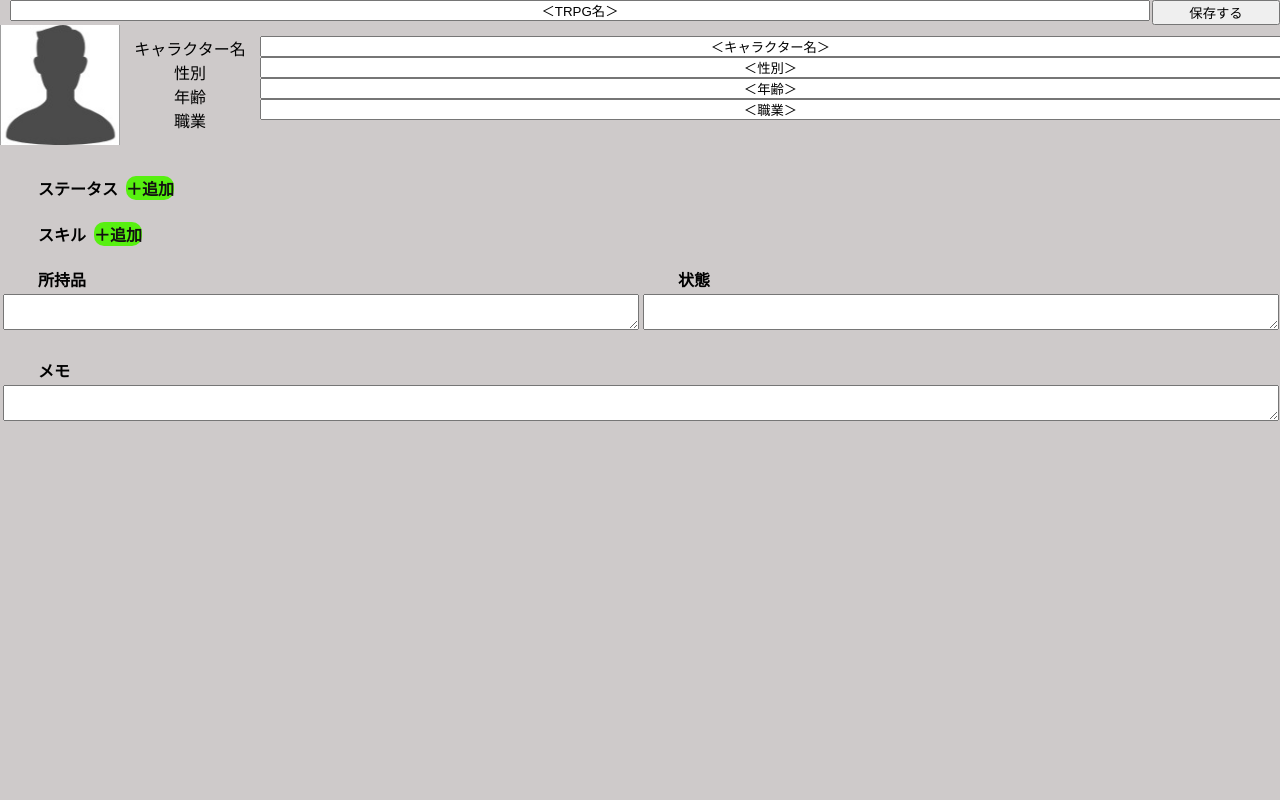
After one commit to pigHuman/TRPG, a Flask app: template templates/charEdit.html in a window 1280 px wide. The commit adds this page. Run offline with Flask 2, Linux system fonts and the light colour scheme; the template is opened without the code that fills it, so the values that code supplies are empty; the visitor is signed in with stand-in values (Sample User, id 1); some libraries are stand-ins or nearby versions.

Commit message:
Add files via upload

```diff
--- /dev/null
+++ b/static/js/charEdit.js
@@ -0,0 +1,42 @@
+//与えられたclassを持つ最初の要素を返す
+function getFirstElementByClass(node,className){
+        var element = node.getElementsByClassName(className);
+        element = element[0];
+        return element;
+}
+//要素を複製して返す
+function cloneElements(orgElement){
+        cloneCount = cloneCount + 1;
+        var cloneElement = orgElement.cloneNode(true);
+        cloneElement.id = "clone" + cloneCount;
+        return cloneElement;
+}
+
+window.onload = function onloads(){
+        cloneCount = 0;
+}
+
+function addBox(element){
+        var addArea = element.parentNode.parentNode.parentNode.parentNode;
+        var addElement = getFirstElementByClass(element.parentNode.parentNode.parentNode.parentNode,"original");
+        var newStatus = cloneElements(addElement);
+        newStatus.style.display = "block";
+        addArea.appendChild(newStatus);
+}
+
+function delBox(element){
+        var delBox = element.parentNode.parentNode.parentNode;
+        delBox.parentNode.removeChild(delBox);
+}
+
+function textAreaHeightSet(argObj){
+
+         argObj.style.height = "10px";
+         var wSclollHeight = parseInt(argObj.scrollHeight);
+
+         var wLineH = parseInt(argObj.style.lineHeight.replace(/px/, ''));
+
+         if(wSclollHeight < (wLineH * 2)){wSclollHeight=(wLineH * 2);}
+
+         argObj.style.height = wSclollHeight + "px";
+}
--- a/static/js/main.js
+++ b/static/js/main.js
@@ -419,3 +419,7 @@ function characterSelect(){
 function roomSelect(){
         window.open("/roomSelect/", "roomSelect", "width=500,height=500,top=100,left=100");
 }
+
+function acountConfig(){
+        window.open("/acountConfig/", "acountConfig", "width=500,height=500,top=100,left=100");
+}
--- /dev/null
+++ b/templates/charEdit.html
@@ -0,0 +1,137 @@
+<!DOCTYPE html>
+<html>
+  <head>
+    <meta charset="utf-8">
+    <title>TRPG支援ツール・キャラクターシート</title>
+    <link rel="stylesheet" href="/static/css/charEdit.css">
+    <script src="static/js/charEdit.js"></script>
+  </head>
+  <body>
+    <div id="gameName">
+        <input type="text" value="＜TRPG名＞" name="gameName">
+    </div>
+    <div id="commitButton">
+      <input type="button" value="保存する" onclick="history.back()">
+    </div>
+    <div id="charMain">
+        <div id="charImage">
+            <img src="/static/image/noface.jpeg">
+        </div>
+        <div id="charSum">
+          <div id="state">
+            キャラクター名<br>
+            性別<br>
+            年齢<br>
+            職業
+          </div>
+          <div id="value">
+            <input type="text" value="＜キャラクター名＞" name="characterName"><br>
+            <input type="text" value="＜性別＞" name="characterSex"><br>
+            <input type="text" value="＜年齢＞" name="characterAge"><br>
+            <input type="text" value="＜職業＞" name="characterJob">
+          </div>
+        </div>
+    </div>
+    <div id="charStatus">
+      <div style="width:100%; float:left;">
+        <h4>
+          <div style="float:left; margin-left:30px;">
+            ステータス
+          </div>
+          <div class="addButton" style="float:left;">
+            <a href="#" onclick="addBox(this);">
+              ＋追加
+            </a>
+          </div>
+        </h4>
+      </div>
+      <div class="statuses original" id="orgStatus" style="width:33%; float:left; display:none;">
+          <table>
+            <td>
+              <a href="#" class="deleteButton" onclick="delBox(this)">
+                ✖
+              </a>
+            </td>
+            <td>
+                <input type="text" value="＜能力名＞" style="width:100%; box-sizing:border-box" >
+            </td>
+            <td>:</td>
+            <td>
+                <input type="text" value="＜能力値＞" style="width:100%; box-sizing:border-box" >
+            </td>
+            <td>　</td>
+          </table>
+      </div>
+    </div>
+    <div id="charSkill">
+      <div style="width:100%; float:left;">
+        <h4>
+          <div style="float:left; margin-left:30px;">
+            スキル
+          </div>
+          <div class="addButton" style="float:left;">
+            <a href="#" onclick="addBox(this);">
+              ＋追加
+            </a>
+          </div>
+        </h4>
+      </div>
+      <div class="skills original" id="orgSkill" style="width:33%; float:left; display:none;">
+          <table>
+            <td>
+              <a href="#" class="deleteButton" onclick="delBox(this)">
+                ✖
+              </a>
+            </td>
+            <td>
+                <input type="text" value="＜技能名＞" style="width:100%; box-sizing:border-box" >
+            </td>
+            <td>:</td>
+            <td>
+                <input type="text" value="＜技能値＞" style="width:100%; box-sizing:border-box" >
+            </td>
+            <td>　</td>
+          </table>
+      </div>
+    </div>
+    <div id="charNote">
+      <div style="float:left; width:100%;">
+        <div style="width:50%; float:left;">
+          <div style="width:100%; float:left;">
+            <h4>
+              <div style="float:left; margin-left:30px;">
+                所持品
+              </div>
+            </h4>
+          </div>
+          <div style="width:calc(100% - 10px); float:left; margin:3px;">
+              <textarea style="width:100%;" oninput="textAreaHeightSet(this)" onchange="textAreaHeightSet(this)"></textarea>
+          </div>
+        </div>
+        <div style="width:50%; float:left;">
+          <div style="width:100%; float:left;">
+            <h4>
+              <div style="float:left; margin-left:30px;">
+                状態
+              </div>
+            </h4>
+          </div>
+          <div style="width:calc(100% - 10px); float:left; margin:3px;">
+              <textarea style="width:100%;" oninput="textAreaHeightSet(this)" onchange="textAreaHeightSet(this)"></textarea>
+          </div>
+        </div>
+      </div>
+
+      <div style="width:100%; float:left;">
+        <h4>
+          <div style="float:left; margin-left:30px;">
+            メモ
+          </div>
+        </h4>
+      </div>
+      <div style="width:calc(100% - 10px); float:left; margin:3px;">
+        <textarea style="width:100%;" oninput="textAreaHeightSet(this)" onchange="textAreaHeightSet(this)"></textarea>
+      </div>
+    </div>
+  </body>
+</html>
```
Also changed, not shown: static/js/acountConfig.js (added, +10 -0 lines), static/js/charSelect.js (+5 -2 lines), static/js/roomEdit.js (added, +29 -0 lines), static/js/roomEntry.js (added, +29 -0 lines), static/js/roomSelect.js (added, +19 -0 lines), templates/acountConfig.html (added, +17 -0 lines), templates/charSelect.html (+7 -6 lines), templates/index.html (+11 -4 lines), templates/roomEdit.html (+4 -4 lines), templates/roomEntry.html (added, +22 -0 lines), templates/roomSelect.html (+16 -13 lines).
